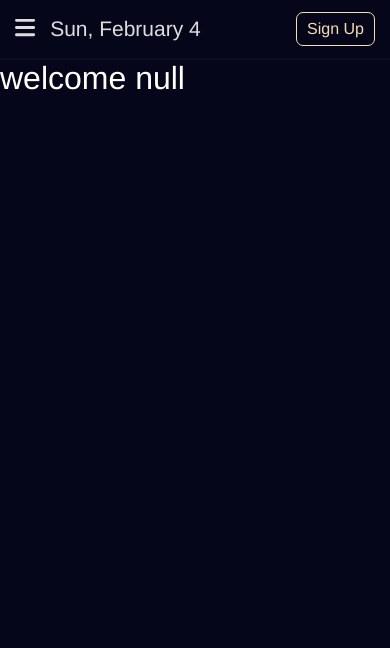
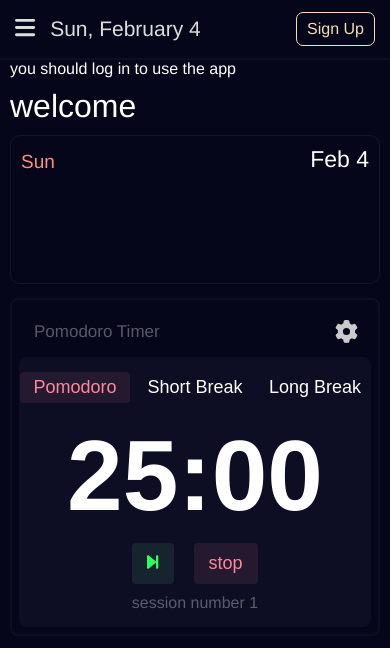
Before and after one commit to trisDeveloper/focusty, a Vue app in the folder frontend/: page / in a window 390 px wide. Shown: the top 648 px of the page. Built offline with nearby package versions, Linux system fonts and the light colour scheme; what v-calendar would draw is missing.

Commit message:
Add Pomodoro and Today Tasks to Home page.

```diff
--- a/frontend/src/App.vue
+++ b/frontend/src/App.vue
@@ -25,7 +25,6 @@ const fetchUser = async () => {
       birthday: userData.birthday,
       join: userData.join_date
     })
-    console.log(store.user)
   } catch (error) {
     console.error('Error fetching user data:', error)
   }
--- a/frontend/src/components/nav-menu.vue
+++ b/frontend/src/components/nav-menu.vue
@@ -38,22 +38,14 @@
             ><font-awesome-icon icon="hourglass" />Pomodoro</router-link
           >
         </li>
-        <li class="menu-items">
-          <router-link
-            @click="toggleSidebar"
-            style="display: inline-block; width: 100%"
-            to="/habits"
-            ><font-awesome-icon icon="fa-solid fa-list-check" />Habit Tracker</router-link
-          >
-        </li>
-        <li class="menu-items">
+        <!-- <li class="menu-items">
           <router-link
             @click="toggleSidebar"
             style="display: inline-block; width: 100%"
             to="/journey"
             ><font-awesome-icon icon="fa-solid fa-chart-line" />Journey</router-link
           >
-        </li>
+        </li> -->
       </ul>
     </div>
   </nav>
--- a/frontend/src/components/task-card.vue
+++ b/frontend/src/components/task-card.vue
@@ -81,7 +81,16 @@ const deleteTask = async (task) => {
     console.error(error)
   }
 }
-
+const updateTaskDoneStatus = async (task) => {
+  try {
+    task.done = !task.done
+    await axios.patch(`/api/users/${store.user.id}/tasks/${task.id}/`, { done: task.done })
+    props.fetchData()
+  } catch (error) {
+    // Handle errors
+    console.error(error)
+  }
+}
 const closeTaskCard = () => {
   store.setIsOpenCard(false)
 
--- a/frontend/src/router/index.js
+++ b/frontend/src/router/index.js
@@ -33,9 +33,6 @@ const router = createRouter({
     {
       path: '/pomodoro',
       name: 'Pomodoro',
-      // route level code-splitting
-      // this generates a separate chunk (about.[hash].js) for this route
-      // which is lazy-loaded when the route is visited.
       component: () => import('../views/pomodoroView.vue')
     } /*
   {
--- a/frontend/src/views/CalendarView.vue
+++ b/frontend/src/views/CalendarView.vue
@@ -6,13 +6,13 @@ import Sortable from 'sortablejs'
 import tasklist from './../components/task-list.vue'
 import taskCard from './../components/task-card.vue'
 const store = useStore()
-
+const props = defineProps(['filterdays'])
 const today = new Date()
 const tasks = ref([])
 // resposive week view
 const isWideScreen = ref(window.innerWidth >= 1075 || window.innerWidth <= 600)
 
-const next7Days = computed(() => {
+const nextDays = computed(() => {
   const nextDays = []
   for (let i = 0; i < 7; i++) {
     const nextDay = new Date()
@@ -28,16 +28,26 @@ const next7Days = computed(() => {
 })
 
 const displayedDays = computed(() => {
-  const daysToDisplay = isWideScreen.value ? 7 : 4
-  const displayedDays = next7Days.value.slice(0, daysToDisplay)
+  if (props.filterdays) {
+    const displayedDays = [nextDays.value[0]]
     displayedDays.forEach((day) => {
       day.tasks = getTasksForDate(day.date)
     })
     return displayedDays
+  } else {
+    const daysToDisplay = isWideScreen.value ? 7 : 4
+    const displayedDays = nextDays.value.slice(0, daysToDisplay)
+    displayedDays.forEach((day) => {
+      day.tasks = getTasksForDate(day.date)
+    })
+    return displayedDays
+  }
 })
 onMounted(() => {
   createSortableInstances()
+  fetchData()
 })
+
 const createSortableInstances = () => {
   for (let index = 0; index < displayedDays.value.length; index++) {
     const element = document.getElementById(index)
@@ -104,8 +114,9 @@ const handleResize = () => {
 
 // get tasks list from backend
 const fetchData = () => {
+  if (localStorage.getItem('userId')) {
     axios
-    .get(`/api/users/${store.user.id}/tasks/`)
+      .get(`/api/users/${localStorage.getItem('userId')}/tasks/`)
       .then((response) => {
         tasks.value = response.data || []
         // Sort tasks after fetching
@@ -114,6 +125,7 @@ const fetchData = () => {
       .catch((error) => {
         console.error(error)
       })
+  }
 }
 
 const sortTasks = () => {
@@ -142,7 +154,7 @@ const closeTaskCard = () => {
     hours: 0,
     minutes: 0
   }
-  document.body.removeEventListener('click', closeTaskCard)
+  window.removeEventListener('click', closeTaskCard)
 }
 
 const saveTaskAndClose = async () => {
@@ -205,9 +217,9 @@ const openTaskCard = (event, task, day) => {
     saveTaskAndClose()
   }
   if (!store.isopencard) {
-    document.body.addEventListener('click', closeTaskCard)
+    window.addEventListener('click', closeTaskCard)
   } else {
-    document.body.removeEventListener('click', closeTaskCard)
+    window.removeEventListener('click', closeTaskCard)
   }
 }
 
--- a/frontend/src/views/HomeView.vue
+++ b/frontend/src/views/HomeView.vue
@@ -1,20 +1,77 @@
 <script setup>
 import { useStore } from '@/stores'
 import { ref, watch } from 'vue'
-
+import TodayTasks from './CalendarView.vue'
+import Pomodoro from './pomodoroView.vue'
 const store = useStore()
 const msg = ref('')
-msg.value = 'welcome ' + store.user.id
+
+msg.value = 'welcome ' + (store.user.username || '')
 watch(
   () => store.user.id,
   () => {
-    msg.value = 'welcome ' + store.user.id
+    msg.value = 'welcome ' + store.user.username
   }
 )
 </script>
 
 <template>
   <div class="home">
+    <p v-if="!store.user.id">you should log in to use the app</p>
     <h1>{{ msg }}</h1>
+    <main>
+      <div class="today-tasks">
+        <TodayTasks :filterdays="true" />
+      </div>
+      <div class="pomo">
+        <Pomodoro />
+      </div>
+    </main>
   </div>
 </template>
+
+<style lang="scss">
+.home {
+  max-width: 1100px;
+  margin: 0 auto;
+  padding: 0 10px;
+  main {
+    display: grid;
+    grid-template-columns: calc(50% - 7px) calc(50% - 7px);
+    gap: 14px;
+  }
+  h1 {
+    padding: 10px 0;
+  }
+  .today-tasks {
+    width: 100%;
+    .calendar {
+      min-height: calc(100vh - 120px);
+      .day {
+        width: 100%;
+        border-radius: 10px;
+      }
+    }
+  }
+  .pomo {
+    width: 100%;
+    .pomodoro-timer {
+      margin: 0;
+      width: 100%;
+    }
+  }
+  @media (max-width: 650px) {
+    main {
+      display: grid;
+      grid-template-columns: 100%;
+      gap: 14px;
+      justify-items: center;
+      .today-tasks {
+        .calendar {
+          min-height: fit-content;
+        }
+      }
+    }
+  }
+}
+</style>
--- a/frontend/src/views/pomodoroView.vue
+++ b/frontend/src/views/pomodoroView.vue
@@ -1,6 +1,6 @@
 <script setup>
 import { ref, onMounted, onUnmounted } from 'vue'
-const longInterval = ref(3)
+const longInterval = ref(4)
 const sessions = ref(0)
 const label = ref('')
 const settings = ref(false)
@@ -8,15 +8,15 @@ const timeLeft = ref(0)
 const paused = ref(true)
 const activeButton = ref(0)
 const focus = ref({
-  duration: 0.2,
+  duration: 25,
   title: 'Focus'
 })
 const shortBreak = ref({
-  duration: 0.05,
+  duration: 5,
   title: 'Short Break'
 })
 const longBreak = ref({
-  duration: 0.1,
+  duration: 15,
   title: 'Long Break'
 })
 
@@ -97,9 +97,11 @@ const togglesettings = (event) => {
 }
 
 const closesettings = (event) => {
-  if (!document.querySelector('.settings').contains(event.target)) {
-    settings.value = false
-    window.removeEventListener('click', closesettings)
+  if (settings.value) {
+    if (!document.querySelector('.settings').contains(event.target)) {
+      settings.value = false
+      window.removeEventListener('click', closesettings)
+    }
   }
 }
 
@@ -166,11 +168,12 @@ onUnmounted(() => {
     </div>
   </div>
 </template>
+
 <style lang="scss">
 .pomodoro-timer {
   margin: 10px auto;
   position: relative;
-  max-width: 500px;
+  max-width: 650px;
   border: 2px solid rgba(255, 255, 255, 0.031372549);
   border-radius: 8px;
   padding: 7px;
```
Lines whose indentation alone changed are shown as unchanged.
